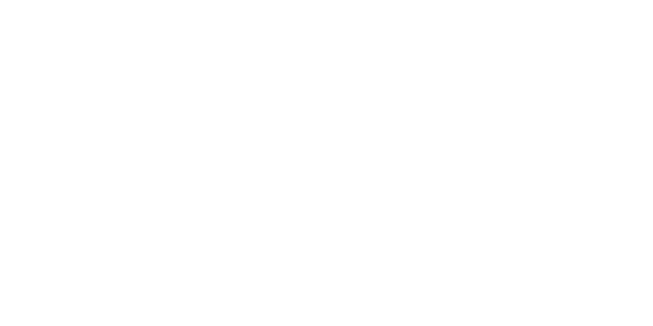
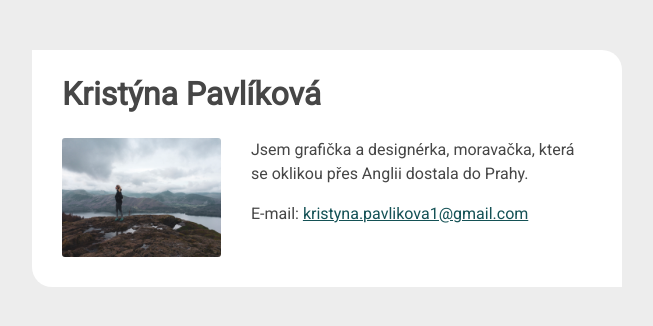
Before and after one commit to tvorimweb-2021-praha-jaro/du-01-vizitka-kristynapavl, a plain HTML site: page index.html in a window 1280 px wide. Shown: the whole page, without its empty margins (18-671 px from the left). Drawn offline with Linux system fonts and the light colour scheme; files that its build step writes are made by us from their sources; files whose address does not match are found by name.

Commit message:
Výroba vizitky

```diff
--- a/index.html
+++ b/index.html
@@ -16,3 +16,36 @@ Vizitku ostyluj pomocí CSS:
 
 Tip: Webdesign In 4 Minutes https://jgthms.com/web-design-in-4-minutes/
 -->
+
+<!DOCTYPE html>
+<html lang="en">
+<head>
+    <meta charset="UTF-8">
+    <meta http-equiv="X-UA-Compatible" content="IE=edge">
+    <meta name="viewport" content="width=device-width, initial-scale=1.0">
+    <title>Vizitka</title>
+
+    <link rel="stylesheet" href="/Users/Kristyna/Desktop/czechitas/DU_01/du-01-vizitka-kristynapavl/style.css">
+
+    <link rel="preconnect" href="https://fonts.gstatic.com">
+<link href="https://fonts.googleapis.com/css2?family=Roboto:wght@100;400&display=swap" rel="stylesheet">
+
+</head>
+<body>
+
+<section class="boxik">
+
+    <h1>Kristýna Pavlíková</h1>
+    <img class="foto" src="foto/IMG_2263.JPG" alt="fokta">
+
+    <p>Jsem grafička a designérka, moravačka, která se oklikou přes Anglii dostala do Prahy.
+
+    </p>
+
+    <p>
+        E-mail: <a href="mailto: kristyna.pavlikova1@gmail.com"> kristyna.pavlikova1@gmail.com</a>
+        </p>
+
+</section>
+</body>
+</html>
--- /dev/null
+++ b/style.css
@@ -0,0 +1,28 @@
+h1 {font-family: 'Roboto', sans-serif;
+    font-size: 32px;
+    margin: 0px 0px 20px 0px;
+    }
+
+body{color: #464646;
+    background-color:#ededed;
+    font-family: 'Roboto', sans-serif;
+    font-size: 16px;
+    line-height: 1.5;
+    margin: 0px; }
+
+.foto {width: 30%;
+    border-radius: 3px;
+    float: left;
+    margin: 0px 30px 30px 0px;
+}
+
+a {color:#145155}
+
+.boxik {background-color: white;
+        overflow: auto;
+        margin-top: 50px;
+        margin-left: 50px;
+        margin-right: 50%;
+        padding: 20px 30px 0px 30px;
+        border-radius: 0px 20px 0px 20px;
+}
```
Also changed, not shown: foto/IMG_2263.JPG (added), 1 other file.
